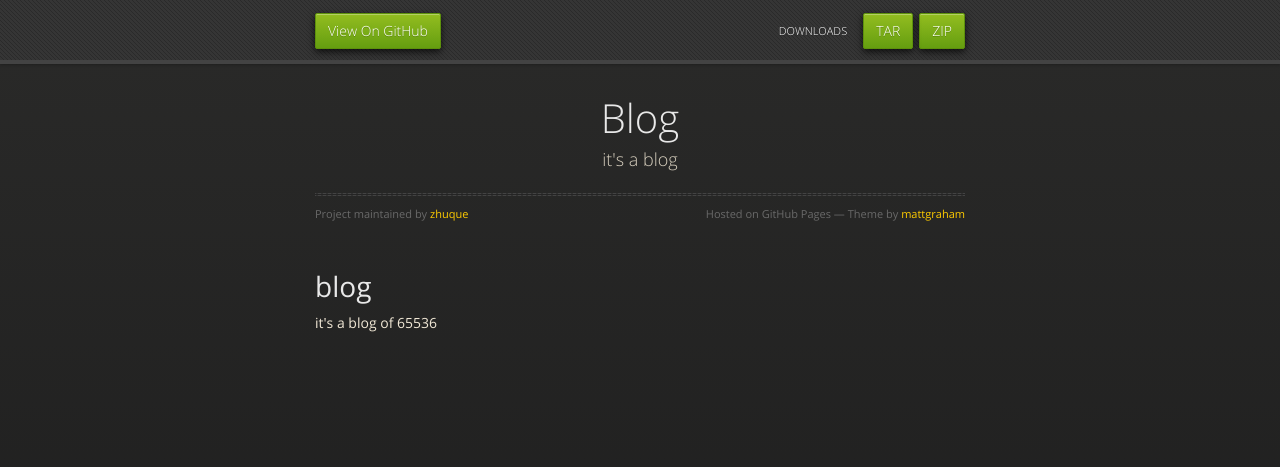
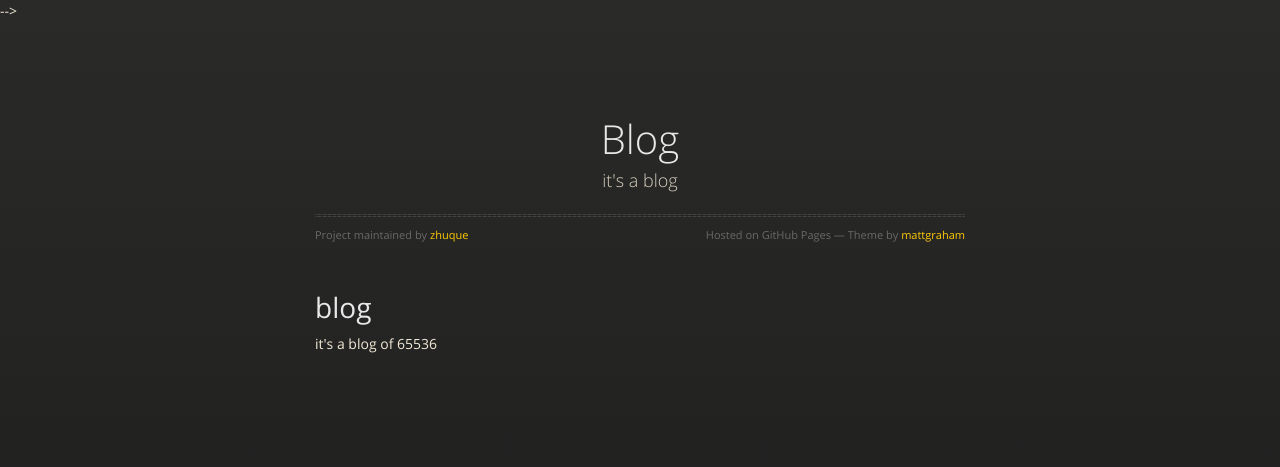
Before and after one commit to zhuque/blog, a plain HTML site: page index.html in a window 1280 px wide. Drawn offline with nearby package versions, Linux system fonts and the light colour scheme.

Commit message:
Update index.html

```diff
--- a/index.html
+++ b/index.html
@@ -18,14 +18,14 @@
 
   </head>
   <body>
-      <div id="header">
-        <nav>
-          <li class="fork"><a href="https://github.com/zhuque/blog">View On GitHub</a></li>
-          <li class="downloads"><a href="https://github.com/zhuque/blog/zipball/master">ZIP</a></li>
-          <li class="downloads"><a href="https://github.com/zhuque/blog/tarball/master">TAR</a></li>
-          <li class="title">DOWNLOADS</li>
-        </nav>
-      </div><!-- end header -->
+      <!--<div id="header">-->
+      <!--  <nav>-->
+      <!--    <li class="fork"><a href="https://github.com/zhuque/blog">View On GitHub</a></li>-->
+      <!--    <li class="downloads"><a href="https://github.com/zhuque/blog/zipball/master">ZIP</a></li>-->
+      <!--    <li class="downloads"><a href="https://github.com/zhuque/blog/tarball/master">TAR</a></li>-->
+      <!--    <li class="title">DOWNLOADS</li>-->
+      <!--  </nav>-->
+      <!--</div><!-- end header -->-->
 
     <div class="wrapper">
 
```
